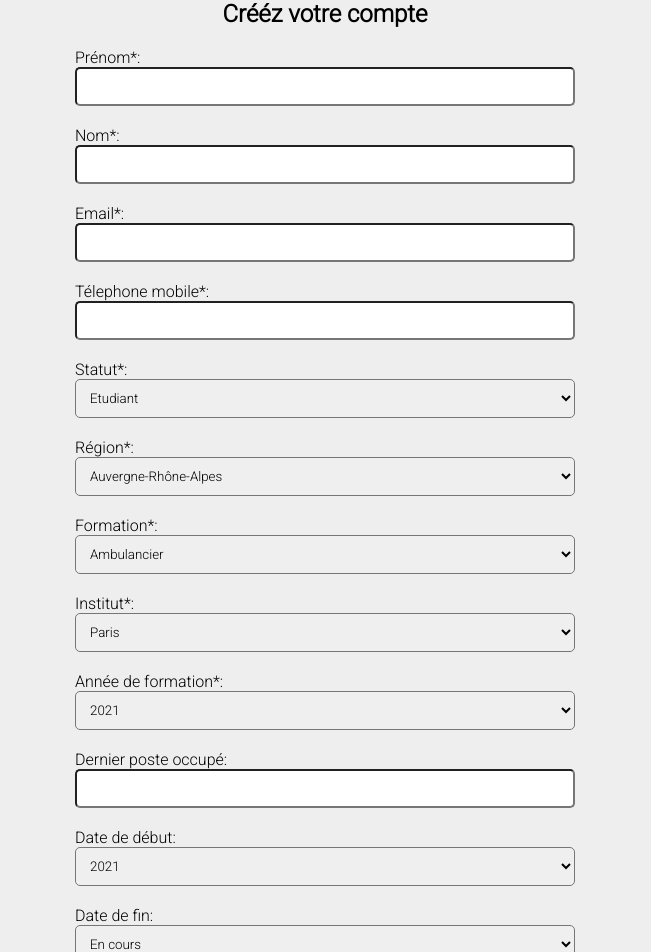
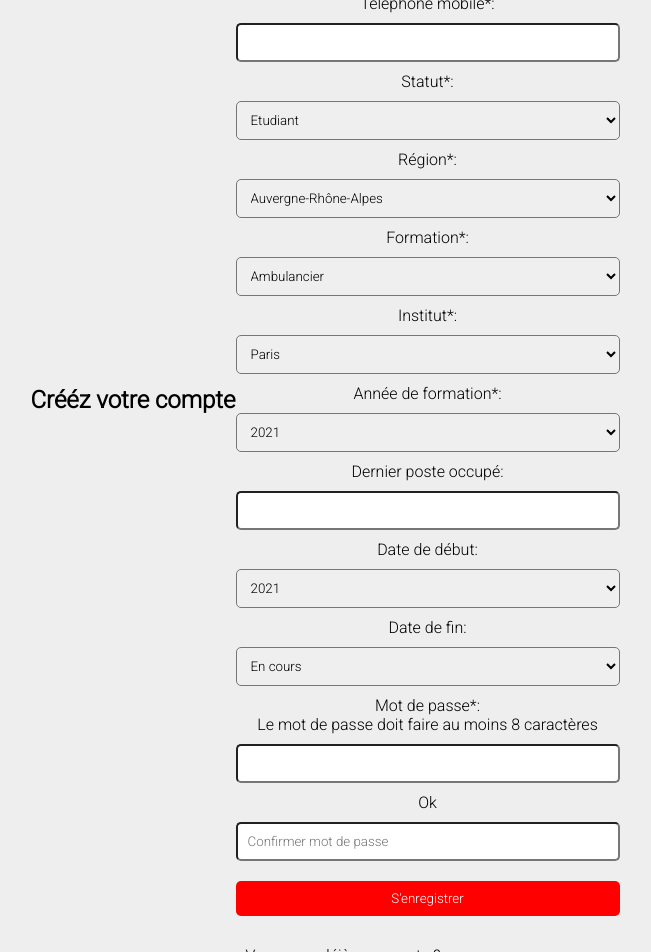
Before and after one commit to Croix-rouge-X-konexio/client, a React (Create React App) app: page /register in a window 1280 px wide. Shown: the top 952 px of the page, without its empty margins (315-966 px from the left). Built offline with nearby package versions, Linux system fonts and the light colour scheme.

Commit message:
something

```diff
--- a/src/pages/adminValidateUser/AdminValidateUser.js
+++ b/src/pages/adminValidateUser/AdminValidateUser.js
@@ -31,6 +31,7 @@ export default function AdminValidateUser(props) {
                 <div className="adminValidateUser-users-list">
                     {users.map(user =>
                         <UserCardToValidate
+                            key={user.userid}
                             firstName={user.firstName}
                             lastName={user.lastName}
                             email={user.email}
--- a/src/pages/login/Login.css
+++ b/src/pages/login/Login.css
@@ -1,23 +1,24 @@
 .login {
     display: flex;
-    flex-direction: column;
     justify-content: center;
     align-items: center;
+    height: 100vh;
+    width: 100%;
+    /* background-color: blue; */
 }
 
 .login form {
 
     display: flex;
+    align-items: center;
+    justify-content: center;
     flex-direction: column;
-    margin: 20px;
-    width: 500px;
-
+    width: 30%;
+/* background-color: red; */
 }
 
 .login form input{
     padding: 10px;
-    margin-bottom: 20px;
-    border-radius: 5px;
     outline: none;
 }
 
@@ -26,7 +27,7 @@
     border: none;
     background-color: red;
     color: white;
-    border-radius: 5px;
+    cursor: pointer;
 }
 
 .create-account-button {
@@ -34,10 +35,23 @@
     border: none;
     background-color: rgb(0, 110, 255);
     color: white;
-    border-radius: 5px;
+    cursor: pointer;
 }
 
 .forgot-password {
     margin-top: 20px;
     border: none;
+    cursor: pointer;
 }
+
+.login-element {
+    margin: 10px 0;
+    width: 100%;
+    border-radius: 5px;
+}
+
+.login-element-small {
+    width: 100%;
+    margin: 10px 0;
+    border-radius: 5px;
+}
--- a/src/pages/login/Login.js
+++ b/src/pages/login/Login.js
@@ -17,7 +17,6 @@ export default function Login() {
         }
         const loginResponse = await axios.post("http://localhost:8000/home/logIn", loginUser, { withCredentials: true }) //withCredentials => pour indiquer à Axios de passer le Cookie
             .then((res) => {
-                console.log(res.data.message);
                 if (res.data.message === "You are connected") {
                     history.push("/home");
                 }
@@ -28,23 +27,23 @@ export default function Login() {
             .catch((err) => {
                 console.log("coté front   ", err);
             });
-        console.log(loginUser);
+        // console.log(loginUser);
     }
 
 
     return (
         <div className="login">
             <form onSubmit={submit}>
-                <input className="login-input" type="email" id="email" placeholder="Email" required />
-                <input className="login-input" type="password" id="password" placeholder="Mot de passe" required />
+                <input className="login-input login-element" type="email" id="email" placeholder="Email" required />
+                <input className="login-input login-element" type="password" id="password" placeholder="Mot de passe" required />
 
-                <button type="submit" className="login-button" >Se connecter</button>
+                <button type="submit" className="login-button login-element" >Se connecter</button>
+                <Link to="/register">
+                    <button className="create-account-button login-element-small">Créez votre compte</button>
+                </Link>
+                <button className="forgot-password login-element-small">Mot de passe oublié ?</button>
+            </form>
 
-            </form>
-            <Link to="/register">
-                <button className="create-account-button">Créez votre compte</button>
-            </Link>
-            <button className="forgot-password">Mot de passe oublié ?</button>
         </div>
     )
 }
--- a/src/pages/register/Register.css
+++ b/src/pages/register/Register.css
@@ -1,27 +1,48 @@
 .register {
     display: flex;
-    flex-direction: column;
     justify-content: center;
     align-items: center;
+    height: 100vh;
+    width: 100%;
+    /* background-color: blue; */
 }
 
 .register form {
 
     display: flex;
+    align-items: center;
+    justify-content: center;
     flex-direction: column;
-    margin: 20px;
-    width: 500px;
-
+    width: 30%;
+/* background-color: red; */
 }
 
 .register form input{
+    outline: none;
+}
+
+
+
+.register-button {
+
+    border: none;
+    background-color: red;
+    color: white;
+    cursor: pointer;
+}
+
+.return-login {
+
+    border: none;
+    background-color: rgb(0, 110, 255);
+    color: white;
+    cursor: pointer;
+}
+
+
+.register-element {
     padding: 10px;
-    margin-bottom: 20px;
+    margin: 10px 0;
+    width: 100%;
     border-radius: 5px;
 }
-
-.register form select{
-    padding: 10px;
-    margin-bottom: 20px;
-    border-radius: 5px;
-}
--- a/src/pages/register/Register.js
+++ b/src/pages/register/Register.js
@@ -11,7 +11,6 @@ import './Register.css'
 export default function Register() {
     const submit = (e) => {
         e.preventDefault();
-        console.log("requête envoyée !");
         const body = {
             email: document.getElementById("email").value,
             password: document.getElementById("password").value,
@@ -31,7 +30,7 @@ export default function Register() {
         }
         axios.post("http://localhost:8000/home/register", body)
             .then((res) => {
-                console.log(res);
+                // console.log(res);
             })
             .catch((err) => {
                 console.log("coté front   ", err);
@@ -92,19 +91,19 @@ export default function Register() {
                 <input type="image" id="picture" alt="" /> */}
 
                 <label>Prénom*: </label>
-                <input type="text" id="firstName" required />
+                <input className="register-element" type="text" id="firstName" required />
 
                 <label>Nom*: </label>
-                <input type="text" id="lastName" required />
+                <input className="register-element" type="text" id="lastName" required />
 
                 <label>Email*: </label>
-                <input type="email" id="email" required />
+                <input className="register-element" type="email" id="email" required />
 
                 <label>Télephone mobile*: </label>
-                <input type="tel" id="phoneNumber" required />
+                <input className="register-element" type="tel" id="phoneNumber" required />
 
                 <label>Statut*: </label>
-                <select name="category" id="category" required >
+                <select className="register-element" name="category" id="category" required >
                     <option value="Etudiant">Etudiant</option>
                     <option value="Apprenti">Apprenti</option>
                     <option value="Alumni étudiant">Alumni étudiant</option>
@@ -112,7 +111,7 @@ export default function Register() {
                 </select>
 
                 <label>Région*: </label>
-                <select name="area" id="area" required >
+                <select className="register-element" name="area" id="area" required >
                     <option value="Auvergne-Rhône-Alpe">Auvergne-Rhône-Alpes</option>
                     <option value="Bourgogne-Franche-Compté">Bourgogne-Franche-Compté</option>
                     <option value="Bretagne">Bretagne</option>
@@ -128,21 +127,21 @@ export default function Register() {
                 </select>
 
                 <label>Formation*: </label>
-                <select name="education" id="education" required >
+                <select className="register-element" name="education" id="education" required >
                     <option value="Ambulancier">Ambulancier</option>
                     <option value="Brancardier">Brancardier</option>
                     <option value="Infirmier">Infirmier</option>
                 </select>
 
                 <label>Institut*: </label>
-                <select name="school" id="school" required >
+                <select className="register-element" name="school" id="school" required >
                     <option value="Paris">Paris</option>
                     <option value="Bordeaux">Bordeaux</option>
                     <option value="Toulouse">Toulouse</option>
                 </select>
 
                 <label>Année de formation*: </label>
-                <select name="date" id="date" required >
+                <select className="register-element" name="date" id="date" required >
                     <option value="2021">2021</option>
                     <option value="2020">2020</option>
                     <option value="2019">2019</option>
@@ -152,10 +151,10 @@ export default function Register() {
                 <input type="file" /> */}
 
                 <label>Dernier poste occupé: </label>
-                <input type="text" id="titleExperience" />
+                <input className="register-element" type="text" id="titleExperience" />
 
                 <label>Date de début: </label>
-                <select name="startingDate" id="startingDate" >
+                <select className="register-element" name="startingDate" id="startingDate" >
                     <option value="2021">2021</option>
                     <option value="2020">2020</option>
                     <option value="2019">2019</option>
@@ -163,7 +162,7 @@ export default function Register() {
                 </select>
 
                 <label>Date de fin: </label>
-                <select name="endingDate" id="endingDate" >
+                <select className="register-element" name="endingDate" id="endingDate" >
                     <option value="En cours">En cours</option>
                     <option value="2021">2021</option>
                     <option value="2020">2020</option>
@@ -182,7 +181,7 @@ export default function Register() {
                         </>
                     )
                 }
-                <input type="password" id="password" onChange={e => setPassword(e.target.value)} required />
+                <input className="register-element" type="password" id="password" onChange={e => setPassword(e.target.value)} required />
                 {confirmPasswordChecked ?
                     (
                         <>
@@ -194,27 +193,27 @@ export default function Register() {
                         </>
                     )
                 }
-                <input type="password" placeholder="Confirmer mot de passe" onChange={e => setConfirmPassword(e.target.value)} required />
+                <input className="register-element" type="password" placeholder="Confirmer mot de passe" onChange={e => setConfirmPassword(e.target.value)} required />
 
                 {completedForm ? (
                     <>
 
-                        <button type="submit" className="register-button">S'enregistrer</button>
+                        <button type="submit" className="register-button register-element">S'enregistrer</button>
 
                     </>
                 ) : (
                     <>
-                        <button disabled type="submit" className="register-button">S'enregistrer</button>
+                        <button disabled type="submit" className="register-button register-element">S'enregistrer</button>
                     </>
                 )
                 }
-
+                <span className="register-element">Vous avez déjà un compte ?</span>
+                <Link to="/">
+                    <button className="return-login register-element">Connectez vous</button>
+                </Link>
             </form>
 
-            Vous avez déjà un compte ?
-            <Link to="/">
-                <button>Connectez vous</button>
-            </Link>
+
         </div>
     );
 }
```
Also changed, not shown: src/components/post/PostEvent.js (+16 -4 lines), src/pages/home/Home.js (+30 -7 lines).
